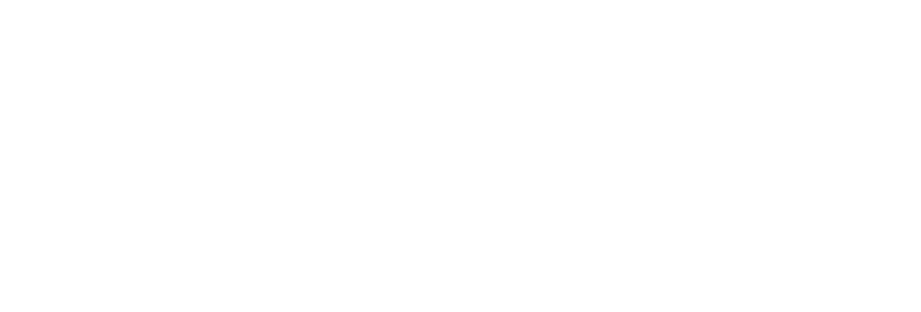
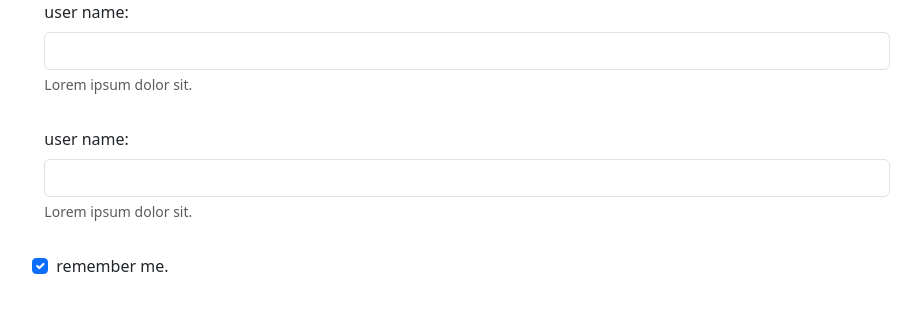
Before and after one commit to alibabahfc/boot, a plain HTML site: page index.html in a window 1280 px wide. Shown: the whole page, without its empty margins (173-1094 px from the left). Drawn offline with nearby package versions, Linux system fonts and the light colour scheme.

Commit message:
input box created.

```diff
--- a/index.html
+++ b/index.html
@@ -9,6 +9,30 @@
 <body>
 
 
+    <form action="#" class="row  justify-content-center">
+
+        <div class="mb-3 col-sm-8">
+
+            <label for="name" class="form-label"> user name: </label>
+            <input type="text" class="form-control" id="name" />
+            <p class="form-text">Lorem ipsum dolor sit.</p>
+
+        </div>
+
+        <div class="mb-3 col-sm-8">
+
+            <label for="name" class="form-label"> user name: </label>
+            <input type="text" class="form-control" id="name" />
+            <p class="form-text">Lorem ipsum dolor sit.</p>
+
+        </div>
+
+        <div class="mb-3 col-sm-8 form-check">
+            <input type="checkbox" id="chk" checked class="form-check-input">
+            <label for="chk" class="form-check-label"> remember me. </label>
+        </div>
+
+    </form>
 
 
 
```
